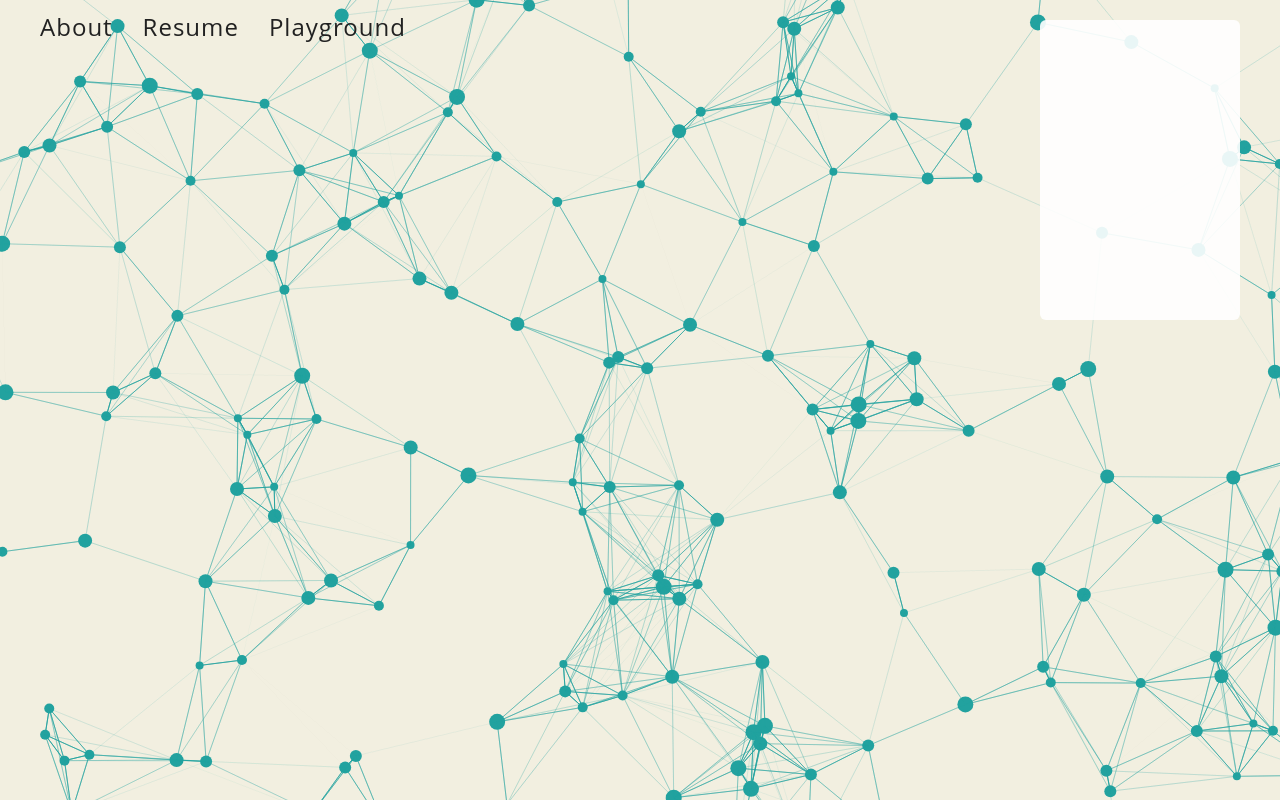
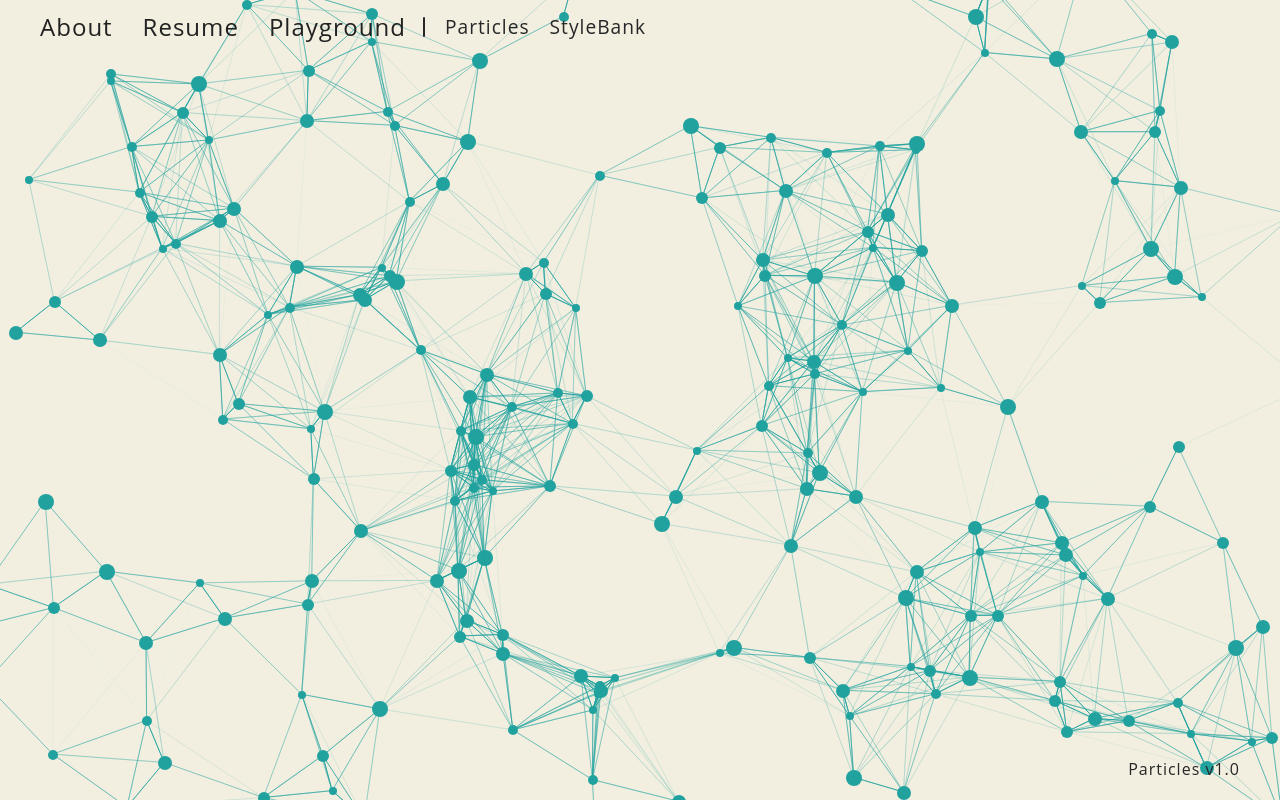
Before and after one commit to mlandolfi/site, a React (Create React App) app: page / in a window 1280 px wide. Both pictures are taken after a click on the element "Playground". Built offline with nearby package versions, Linux system fonts and the light colour scheme.

Commit message:
finished particles v1 and added playground wrapper

```diff
--- a/src/App.js
+++ b/src/App.js
@@ -6,8 +6,7 @@ import AboutTab from './containers/About';
 // import Test from './components/Test';
 import MineGame from './containers/MineGame';
 import SvgBuilder from './containers/SvgBuilder';
-import StyleBank from './containers/StyleBank';
-import Particles from './containers/Particles';
+import PlaygroundWrapper from './components/PlaygroundWrapper';
 
 import Footer, { FOOTER_HEIGHT } from './components/Footer';
 
@@ -38,7 +37,7 @@ class App extends React.Component {
 		super(props);
 		this.rootRef = null;
 		this.state = {
-			tab: 'playground',
+			tab: 'about',
 			wrapClass: 'fade-in',
 		}
 		this.isMobile = window.innerWidth < 500;
@@ -63,9 +62,7 @@ class App extends React.Component {
 			case 'resume':
 				return <ResumeTab isMobile={this.isMobile} color={"black"} />;
 			case 'playground':
-				return <Particles />
-				return <StyleBank />
-				return <div style={{ height: `calc(100vh - ${FOOTER_HEIGHT}px)`, textAlign: 'center', fontSize: 36 }}>Under Construction</div>;
+				return <PlaygroundWrapper />
 			default:
 				return <div />
 		}
--- /dev/null
+++ b/src/components/PlaygroundWrapper/index.js
@@ -0,0 +1,41 @@
+import React, { useState } from 'react';
+
+import Particles from '../../containers/Particles';
+import StyleBank from '../../containers/StyleBank';
+
+import './styles.css';
+
+export default function PlaygroundWrapper(props) {
+	const [tab, setTab] = useState('bank');
+
+	const TABS = ['Particles', 'StyleBank'];
+
+	const changeTab = (tab) => (event) => {setTab(tab)};
+
+	const renderTab = () => {
+		switch (tab) {
+			case 'Particles':
+				return <Particles />;
+			case 'StyleBank':
+				return <StyleBank />;
+			default:
+				return <Particles />;
+		}
+	}
+
+	return (
+		<div className="pw-root">
+			<div className="pw-menu" >
+				<div className="pw-menu-divider" />
+				{TABS.map((tab) => (
+					<p
+						className='pw-tab'
+						key={`pw-tab-${tab}`}
+						onClick={changeTab(tab)}
+					>
+						{tab}
+					</p>))}
+			</div>
+			{renderTab()}
+		</div>);
+}
--- /dev/null
+++ b/src/components/PlaygroundWrapper/styles.css
@@ -0,0 +1,32 @@
+
+.pw-root {
+
+}
+
+.pw-menu {
+	position: absolute;
+	display: flex;
+	align-items: center;
+	padding: 13px;
+	left: 410px;
+	z-index: 1000;
+}
+
+.pw-menu-divider {
+	width: 2px;
+	height: 20px;
+	background: #272727;
+	border-radius: 1px;
+}
+
+.pw-tab {
+	margin: 0px;
+	margin-left: 20px;
+	font-size: 1.2rem;
+	cursor: pointer;
+}
+.pw-tab:hover {
+	background: var(--background-color);
+	box-shadow: 0px 1px 8px var(--background-color);
+	border-radius: 4px;
+}
--- a/src/containers/Particles/POB.js
+++ b/src/containers/Particles/POB.js
@@ -6,6 +6,7 @@ export default class POB {
 	constructor(boardWidth, boardHeight, maxR, minR, velocityMultiplier, boardPadding) {
 		this.boardWidth = boardWidth;
 		this.boardHeight = boardHeight;
+		console.log(boardWidth, boardHeight);
 
 		this.maxR = maxR;
 		this.minR = minR;
@@ -22,11 +23,10 @@ export default class POB {
 
 		this.radius = Math.floor(Math.random() * (this.maxR - this.minR + 1)) + this.minR;
 
-		// this.vx = Math.random() * (this.x%2 ? 1 : -1) * (this.maxR+1-this.radius) * this.velocityMultiplier
-		// this.vy = Math.random() * (this.y%2 ? 1 : -1) * (this.maxR+1-this.radius) * this.velocityMultiplier
-
 		this.vx = Math.random() * (Math.random() < 0.5 ? 1 : -1) * this.velocityMultiplier;
 		this.vy = Math.random() * (Math.random() < 0.5 ? 1 : -1) * this.velocityMultiplier;
+		// this.vx = Math.random() < 0.5 ? 1 : -1;
+		// this.vy = Math.random() < 0.5 ? 1 : -1;
 
 		this.x = Math.floor(Math.random() * (this.boardWidth - 0 + 1)) + 0;
 		this.y = Math.floor(Math.random() * (this.boardHeight - 0 + 1)) + 0;
@@ -34,25 +34,20 @@ export default class POB {
 		if (!smooth)	return;
 
 		if (Math.random() < 0.5)
-			this.x = this.vx > 0 ? 0 : this.boardWidth;
+			this.x = this.vx > 0 ? (-1 * this.boardPadding) : (this.boardWidth + this.boardPadding);
 		else
-			this.y = this.vy > 0 ? 0 : this.boardHeight;
+			this.y = this.vy > 0 ? (-1 * this.boardPadding) : (this.boardHeight + this.boardPadding);
 	}
 
-	moveAndGetX() {
+	moveAndGet() {
 		this.x += this.vx;
-		if (this.x > this.boardWidth + this.boardPadding || this.x < 0-this.boardPadding) {
+		this.y += this.vy;
+		if (this.x > this.boardWidth + this.boardPadding || this.x < -1 * this.boardPadding) {
+			this.generate(true);
+		} else if (this.y > this.boardHeight + this.boardPadding || this.y < -1 * this.boardPadding) {
 			this.generate(true);
 		}
-		return this.x;
-	}
-
-	moveAndGetY() {
-		this.y += this.vy;
-		if (this.y > this.boardHeight + this.boardPadding || this.y < 0-this.boardPadding) {
-			this.generate(true);
-		}
-		return this.y;
+		return [ Math.ceil(this.x), Math.ceil(this.y) ];
 	}
 
 }
--- a/src/containers/Particles/index.js
+++ b/src/containers/Particles/index.js
@@ -27,7 +27,8 @@ export default class Particles extends React.Component {
 		this.context.fillStyle = "#22A29F";
 		this.bois.forEach((bp) => {
 			this.context.beginPath();
-			this.context.arc(bp.moveAndGetX(), bp.moveAndGetY(), bp.radius, 0, 2*Math.PI);
+			const [ x, y ] = bp.moveAndGet();
+			this.context.arc(x, y, bp.radius, 0, 2*Math.PI);
 			this.context.closePath();
 			// this.context.fillStyle = `rgba(255, 255, 255, ${bp.radius / this.state.maxR})`
 			this.context.fill();
@@ -58,7 +59,8 @@ export default class Particles extends React.Component {
 		for (let i=0; i<this.state.num; i++) {
 			const temp = new POB(window.innerWidth, window.innerHeight, this.state.maxR, this.state.minR, 0.7, this.state.lineDist);
 			this.context.beginPath();
-			this.context.arc(temp.moveAndGetX(), temp.moveAndGetY(), temp.radius, 0, 2*Math.PI);
+			const [ x, y ] = temp.moveAndGet();
+			this.context.arc(x, y, temp.radius, 0, 2*Math.PI);
 			this.context.closePath();
 			this.context.fill();
 			this.bois.push(temp);
@@ -77,8 +79,8 @@ export default class Particles extends React.Component {
 		return (
 			<div className="particles-root">
 				<canvas width={window.innerWidth} height={window.innerHeight} id="particles-canvas-root" />
-				<div className="particles-menu">
-
+				<div className="particles-version">
+					Particles v1.0
 				</div>
 			</div>);
 	}
--- a/src/containers/Particles/styles.css
+++ b/src/containers/Particles/styles.css
@@ -4,13 +4,8 @@
 	height: calc(100vh);
 }
 
-.particles-menu {
+.particles-version {
 	position: absolute;
-	top: 20px;
+	bottom: 20px;
 	right: 40px;
-	width: 200px;
-	height: 300px;
-	background: rgba(255, 255, 255, 0.9);
-	border-radius: 6px;
-	/*box-shadow: 0px 0px 6px 4px #fff;*/
 }
```
